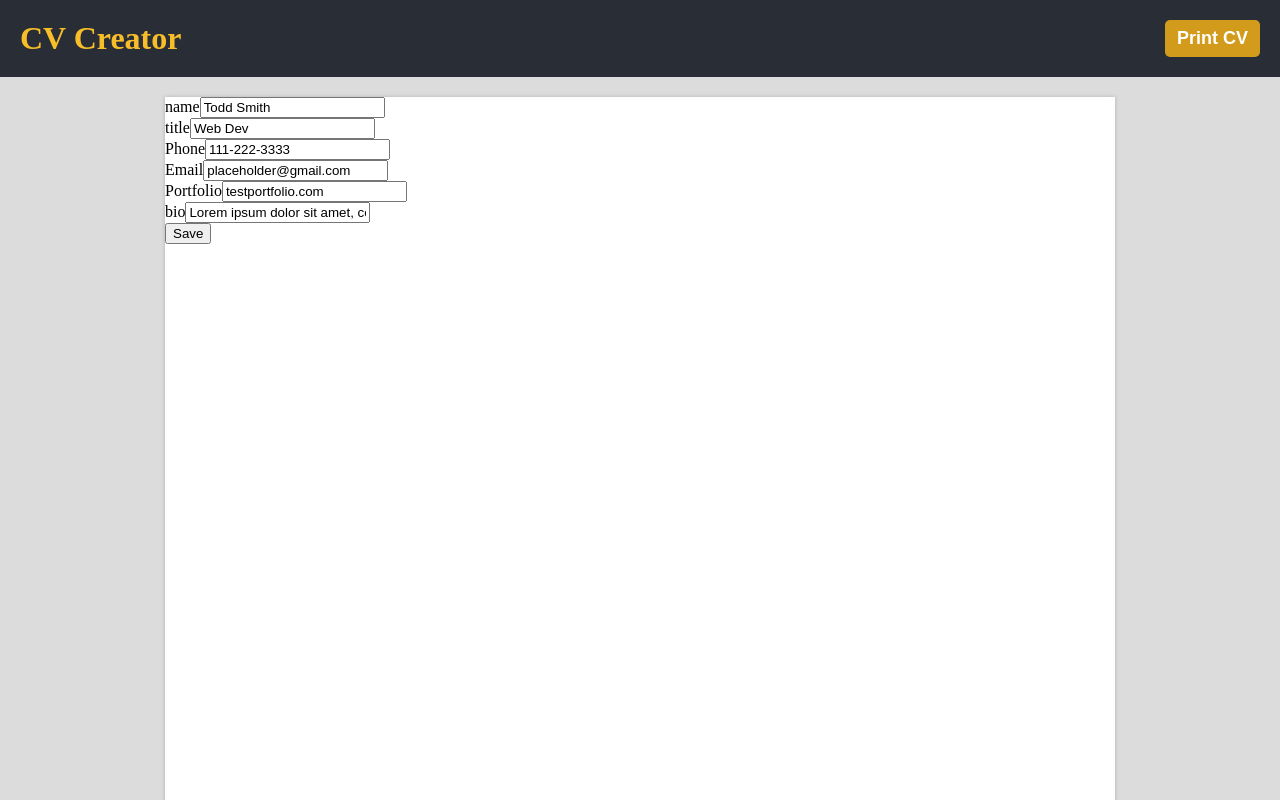
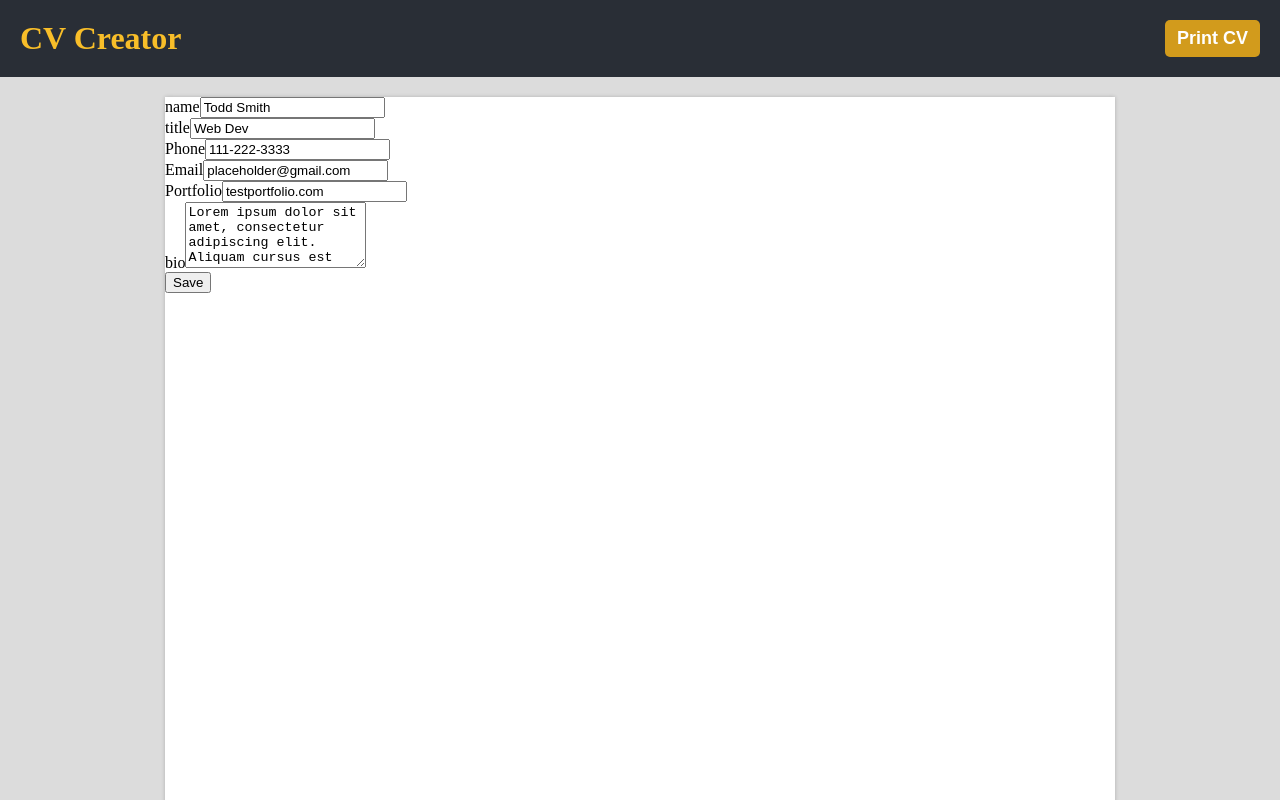
Before and after one commit to bst003/cv-project, a React (Create React App) app: page / in a window 1280 px wide. Both pictures are taken after a click on the button "Edit". Shown: the top 800 px of the page. Built offline with nearby package versions, Linux system fonts and the light colour scheme.

Commit message:
Add textarea support to testField

```diff
--- a/src/components/test.jsx
+++ b/src/components/test.jsx
@@ -18,12 +18,14 @@ class Test extends Component {
             name: [
                 {
                     value: "Todd Smith",
+                    inputType: "text",
                     uniqid: uniqid(),
                 },
             ],
             title: [
                 {
                     value: "Web Dev",
+                    inputType: "text",
                     uniqid: uniqid(),
                 },
             ],
@@ -50,6 +52,7 @@ class Test extends Component {
             bio: [
                 {
                     value: "Lorem ipsum dolor sit amet, consectetur adipiscing elit. Aliquam cursus est sed hendrerit rhoncus. Nam sit amet lectus a ipsum euismod viverra non eu tortor. In hac habitasse platea dictumst.",
+                    inputType: "textarea",
                     uniqid: uniqid(),
                 },
             ],
@@ -64,6 +67,7 @@ class Test extends Component {
     onInputChange(e) {
         const fieldData = {
             value: e.currentTarget.value,
+            inputType: e.currentTarget.getAttribute("type"),
             uniqid: e.currentTarget.getAttribute("data-uniqid"),
         };
 
@@ -147,6 +151,7 @@ class Test extends Component {
                                 inputName={key}
                                 inputUniqid={value[0].uniqid}
                                 inputValue={value[0].value}
+                                inputType={value[0].inputType}
                             />
                         );
                     }
--- a/src/components/testField.jsx
+++ b/src/components/testField.jsx
@@ -37,17 +37,50 @@ class TestField extends Component {
         const { inputKey, inputValue, inputType, inputName, inputUniqid } =
             this.props;
 
+        const returnInput = () => {
+            let input;
+
+            if (inputType === "textarea") {
+                input = (
+                    <textarea
+                        type={inputType}
+                        name={inputName}
+                        id={inputName}
+                        data-uniqid={inputUniqid}
+                        onChange={editing ? this.passInputChange : null}
+                        rows="4"
+                    >
+                        {inputValue}
+                    </textarea>
+                );
+            } else {
+                input = (
+                    <input
+                        type={inputType}
+                        name={inputName}
+                        id={inputName}
+                        value={inputValue}
+                        data-uniqid={inputUniqid}
+                        onChange={editing ? this.passInputChange : null}
+                    />
+                );
+            }
+
+            return input;
+        };
+
         return (
             <div className="input-contain">
                 <label htmlFor={inputKey}>{inputName}</label>
-                <input
+                {returnInput()}
+                {/* <input
                     type={inputType}
                     name={inputName}
                     id={inputName}
                     value={inputValue}
                     data-uniqid={inputUniqid}
                     onChange={editing ? this.passInputChange : null}
-                />
+                /> */}
             </div>
         );
     }
```
